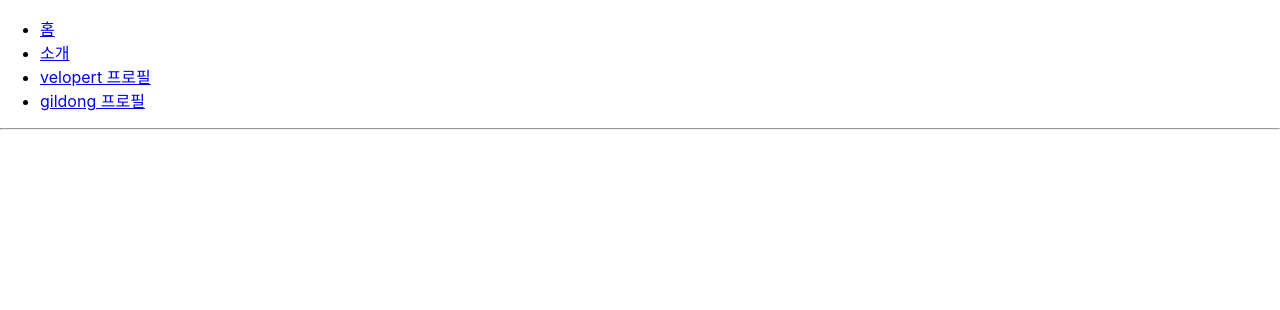
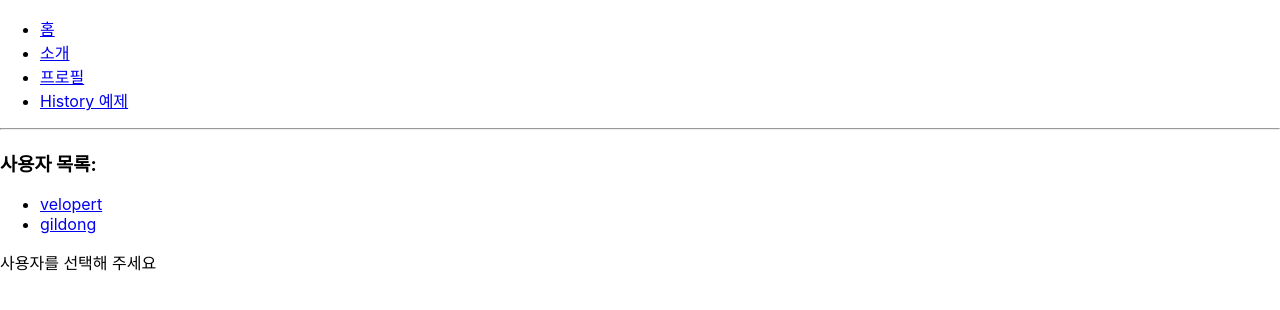
Before and after one commit to jeff-tbd/Start-React, a React (Create React App) app in the folder prac13_react_router/router-tutorial/: page /profiles in a window 1280 px wide. Shown: the top 310 px of the page. Built offline with nearby package versions, Linux system fonts and the light colour scheme.

Commit message:
history 실습
props.history.goBack : 뒤로 가기 라우터 API
props.history.push : 원하는 지점으로 이동하는 라우터 API
props.history.block : 설정 시 페이지 이탈 때 경고 메세지

```diff
--- a/prac13_react_router/router-tutorial/src/App.js
+++ b/prac13_react_router/router-tutorial/src/App.js
@@ -1,10 +1,9 @@
 import React from "react";
-import logo from "./logo.svg";
-import "./App.css";
 import { Route, Link } from "react-router-dom";
 import About from "./About";
 import Home from "./Home";
-import Profile from "./Profile";
+import Profiles from "./Profiles";
+import HistorySample from "./HistorySample";
 
 // Route 컴포넌트는 특정 주소에 컴포넌트를 연결시켜 준다
 // Link 컴포넌트는 클릭하면 다른 주소로 이동시켜 주는 컴포넌트
@@ -19,16 +18,17 @@ function App() {
           <Link to="/about">소개</Link>
         </li>
         <li>
-          <Link to="/profile/velopert">velopert 프로필</Link>
+          <Link to="/profiles">프로필</Link>
         </li>
         <li>
-          <Link to="/profile/gildong">gildong 프로필</Link>
+          <Link to="/history">History 예제</Link>
         </li>
       </ul>
       <hr />
       <Route path="/" component={Home} exact={true} />
       <Route path={["/about", "/info"]} component={About} />
-      <Route path="/profile/:username" component={Profile} />
+      <Route path="/profiles" component={Profiles} />
+      <Route path="/history" component={HistorySample} />
     </div>
   );
 }
--- /dev/null
+++ b/prac13_react_router/router-tutorial/src/HistorySample.js
@@ -0,0 +1,24 @@
+import React, { useState, useEffect } from "react";
+
+const HistorySample = props => {
+  const handleGoBack = () => {
+    props.history.goBack();
+  };
+  const handleGoHome = () => {
+    props.history.push("/");
+  };
+  useEffect(() => {
+    const unblock = props.history.block("정말 떠나실 건가요?");
+    return () => {
+      if (unblock) unblock();
+    };
+  }, []);
+  return (
+    <div>
+      <button onClick={handleGoBack}>뒤로</button>
+      <button onClick={handleGoHome}>홈으로</button>
+    </div>
+  );
+};
+
+export default HistorySample;
--- /dev/null
+++ b/prac13_react_router/router-tutorial/src/Profiles.js
@@ -0,0 +1,27 @@
+import React from "react";
+import { Link, Route } from "react-router-dom";
+import Profile from "./Profile";
+
+const Profiles = () => {
+  return (
+    <div>
+      <h3>사용자 목록:</h3>
+      <ul>
+        <li>
+          <Link to="/profiles/velopert">velopert</Link>
+        </li>
+        <li>
+          <Link to="/profiles/gildong">gildong</Link>
+        </li>
+      </ul>
+      <Route
+        path="/profiles"
+        exact
+        render={() => <div>사용자를 선택해 주세요</div>}
+      />
+      <Route path="/profiles/:username" component={Profile} />
+    </div>
+  );
+};
+
+export default Profiles;
```
